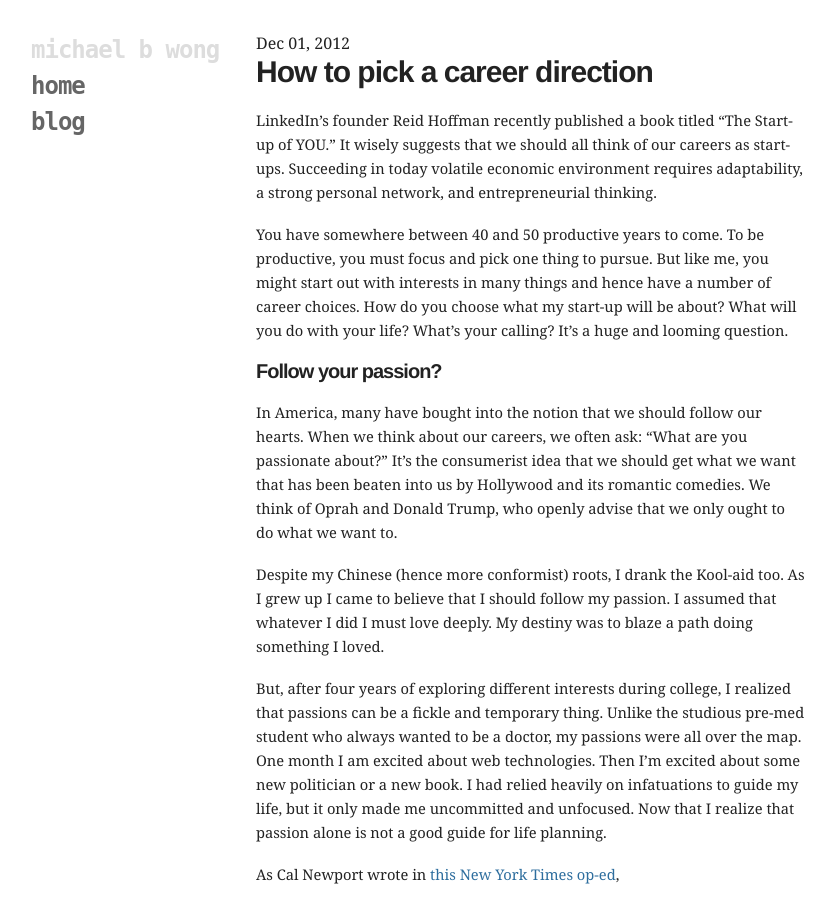
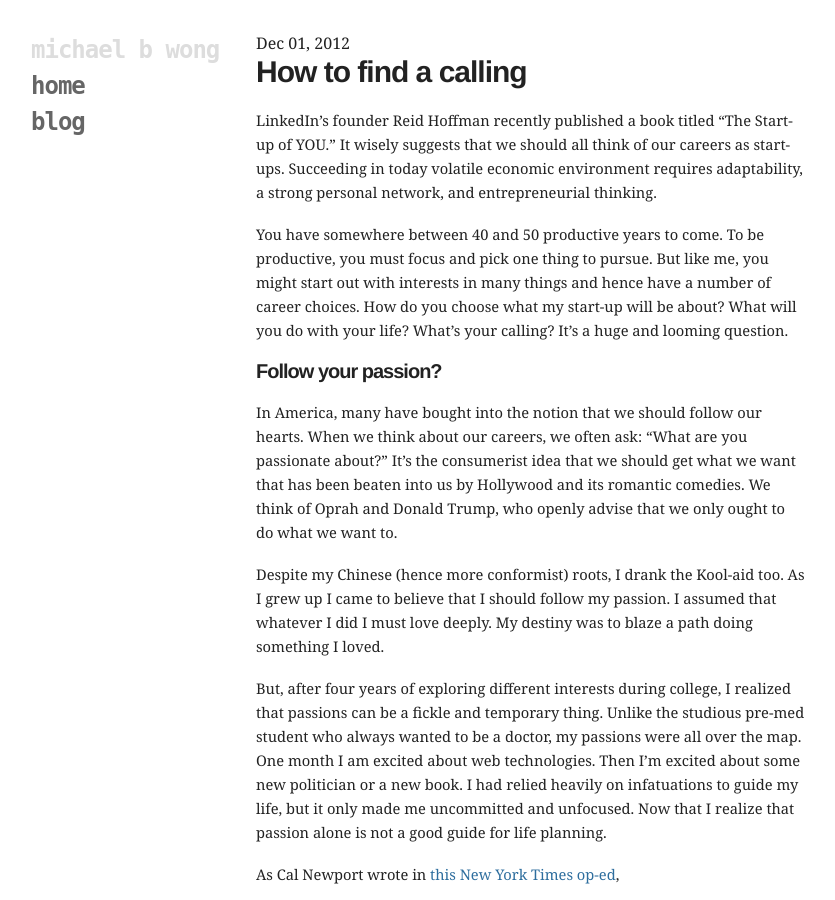
Before and after one commit to mbwong/mbwong.github.com, a Jekyll site: the page built from _posts/2012-12-1-finding-a-calling.md, in a window 1280 px wide and 900 px high. Shown: the whole window, without its empty margins (94-929 px from the left). Built offline with Jekyll 4.4.1, drawn with Linux system fonts in a browser that asks for light colours.

Commit message:
revert to old title

```diff
--- a/_posts/2012-12-1-finding-a-calling.md
+++ b/_posts/2012-12-1-finding-a-calling.md
@@ -1,10 +1,10 @@
 ---
 tags: life career
-title: How to pick a career direction
+title: How to find a calling
 layout: post
 ---
 
-# How to pick a career direction
+# How to find a calling
 
 LinkedIn's founder Reid Hoffman recently published a book titled "The Start-up of YOU." It wisely suggests that we should all think of our careers as start-ups. Succeeding in today volatile economic environment requires adaptability, a strong personal network, and entrepreneurial thinking.
 
```
